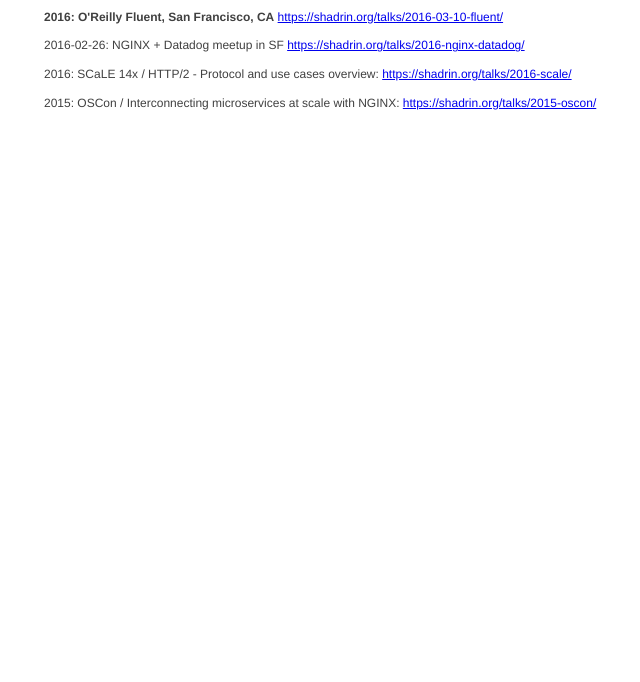
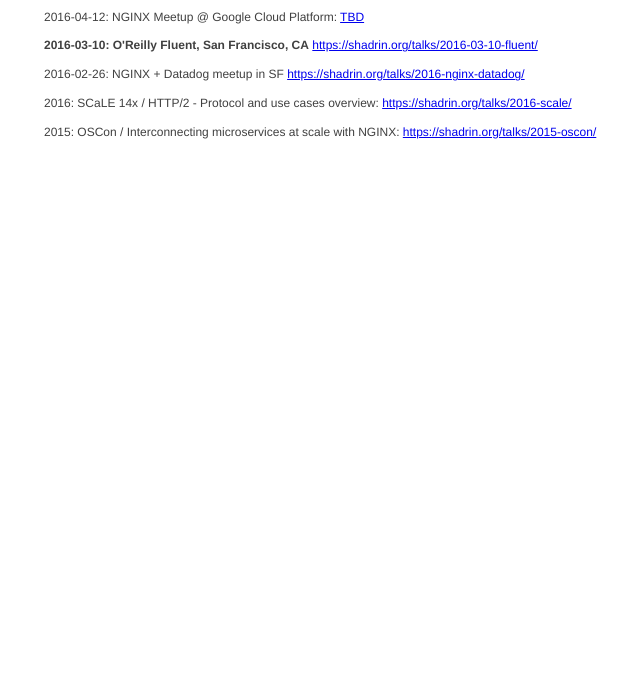
Before and after one commit to nshadrin/shadrin.org, a plain HTML site: page talks/index.html in a window 1280 px wide. Shown: the part 118-800 px from the top of the page, without its empty margins (164-804 px from the left). Drawn offline with Linux system fonts and the light colour scheme.

Commit message:
added new meetup

```diff
--- a/talks/index.html
+++ b/talks/index.html
@@ -17,8 +17,14 @@ TBD
 </a>
 </p>
 
+<p>2016-04-12: NGINX Meetup @ Google Cloud Platform:
+<a href=".">
+TBD
+</a>
+</p>
 
-<p><b>2016: O'Reilly Fluent, San Francisco, CA</b>
+
+<p><b>2016-03-10: O'Reilly Fluent, San Francisco, CA</b>
 <a href="2016-03-10-fluent/">
 https://shadrin.org/talks/2016-03-10-fluent/
 </a>
```
